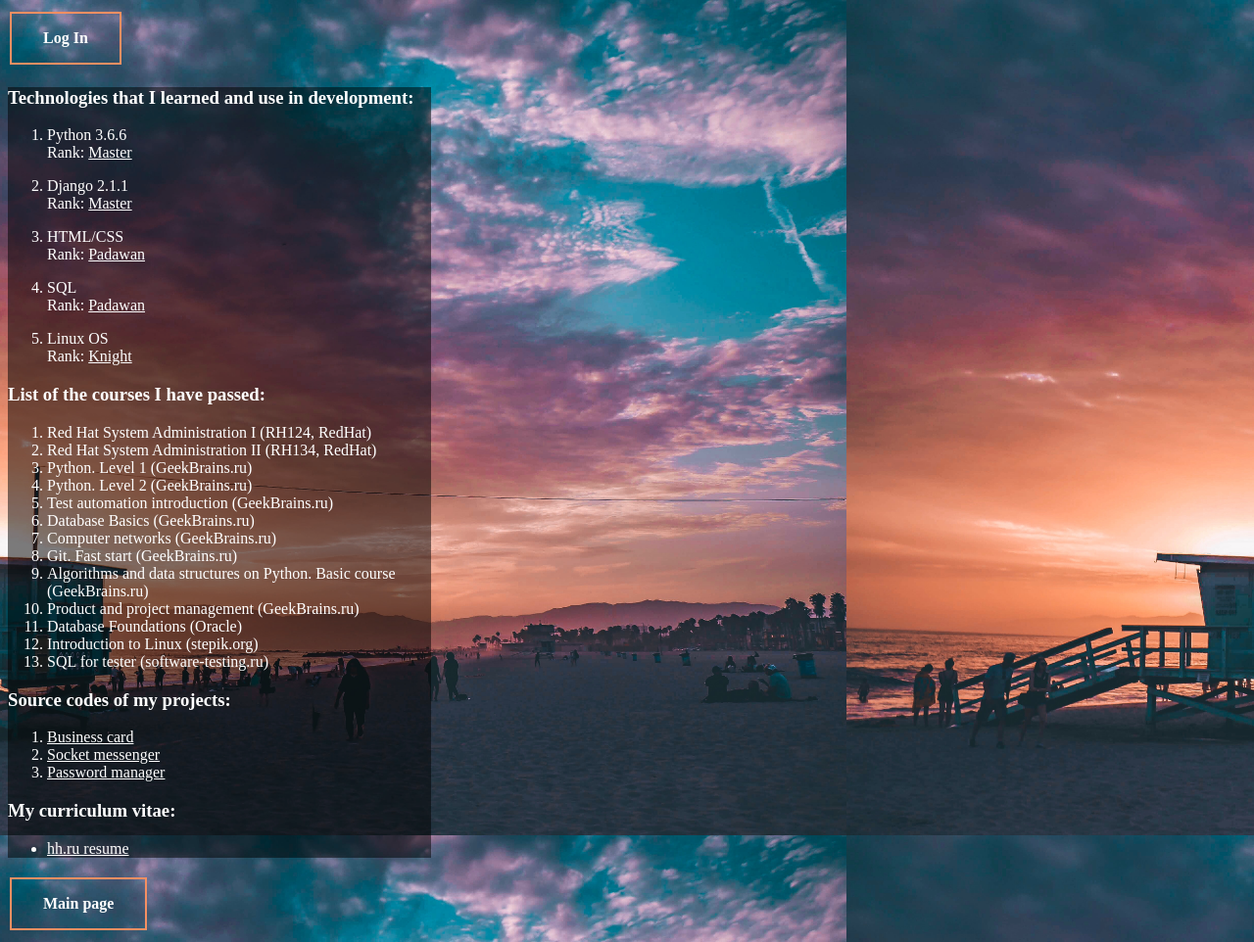
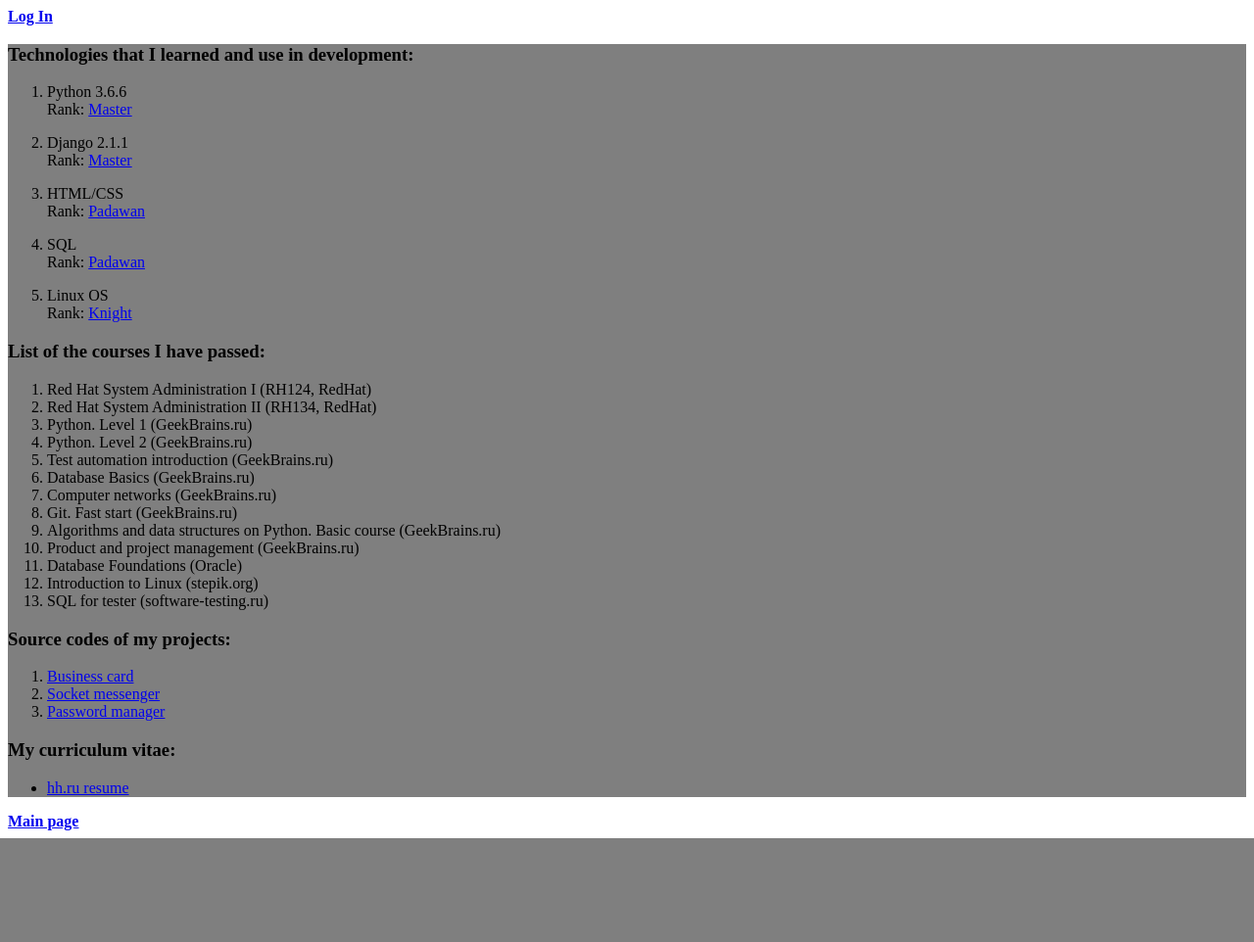
Before and after one commit to ikrugloff/business_card, a Django app: page /skills/ in a window 1280 px wide. Shown: the whole page at 98% size. After the commit the page ends 856 px from the top, so only its background shows below. Run offline with Django 3.2, Linux system fonts and the light colour scheme; data comes from the database, SQL or seed files in the repository; both versions use the stored data as it was after the commit.

Commit message:
Exclude HTML/CSS from base.html.

```diff
--- a/business_card/main_page/views.py
+++ b/business_card/main_page/views.py
@@ -8,6 +8,7 @@ def main_page_view(request):
     print('Current user: ', request.user)
     print('Request type: ', request.method)
     # print('Request parameters: ', params)  # TODO: Why it doesn't work?
+    background = '/static/main_page/bg_01_main_page_san_francisco.jpg'
 
     if request.method == 'GET':  # popular construction (in REST api more variants available) (29092019, 01:43:00)
         params = request.GET
@@ -20,5 +21,6 @@ def main_page_view(request):
     return render(request, 'index.html', {'first_name': f_name,
                                           'last_name': l_name,
                                           'request_type': request.method,
-                                          'params': params
+                                          'params': params,
+                                          'background': background
                                           })  # Context dictionary
--- a/business_card/templates/base.html
+++ b/business_card/templates/base.html
@@ -1,84 +1,12 @@
 {#Любая страница проекта должна наследоваться от данной страницы, или от ее потомков#}
 <html lang="en">
 <head>
+    {% block head %}
     <meta charset="UTF-8">
     <meta name="description" content="ikrugloff portfolio">  <!--What the reason to use <meta name=""-->
     <meta name="author" content="Ilia Kruglov"> <!--What the reason to use <meta name="" -> CEO-->
     <meta name="viewport" content="width=device-width, initial-scale=1">
-    <title>
-        {% block title %}
-            BASE TEMPLATE
-        {% endblock %}
-    </title>
-    <style>
-        {% block bodyhtml %}
-        body, html {
-            height: 100%;
-            margin: 0;
-            font-family: Arial, Helvetica, sans-serif;
-        }
-        {% endblock %}
-
-        {% block hero-image %}
-        .hero-image {
-            background-image: linear-gradient(rgba(0, 0, 0, 0.5), rgba(0, 0, 0, 0.5)), url("/static/main_page/bg_01_main_page_san_francisco.jpg");
-            height: 100%;
-            background-position: center;
-            background-repeat: no-repeat;
-            background-size: cover;
-            position: relative;
-        }
-        {% endblock %}
-
-        {% block hero-text %}
-        .hero-text {
-            text-align: center;
-            position: absolute;
-            top: 30%;
-            left: 50%;
-            transform: translate(-50%, -50%);
-            color: white;
-        }
-        {% endblock %}
-
-        {% block button %}
-        .button {
-            background-color: Transparent;
-            border: none;
-            color: white;
-            padding: 16px 32px;
-            text-align: center;
-            text-decoration: none;
-            display: inline-block;
-            font-size: 16px;
-            margin: 4px 2px;
-            -webkit-transition-duration: 0.4s; /* Safari */
-            transition-duration: 0.4s;
-            cursor: pointer;
-        }
-        {% endblock %}
-
-        {% block button_style %}
-        .button_style {
-            background-color: Transparent;
-            color: white;
-            border: 2px solid #FF00FF;
-        }
-        {% endblock %}
-
-        {% block button_hover %}
-        .button_style:hover {
-            background-color: #FF00FF;
-            color: white;
-        }
-        {% endblock %}
-
-        {% block a_link %}
-        a {
-            color: white
-        }
-        {% endblock %}
-    </style>
+    {% endblock %}
 </head>
 <body>
     {% block body %}
```
Also changed, not shown: business_card/static/css/index.css (added, +52 -0 lines), business_card/templates/about.html (+7 -2 lines), business_card/templates/index.html (+10 -26 lines), business_card/db.sqlite3.
